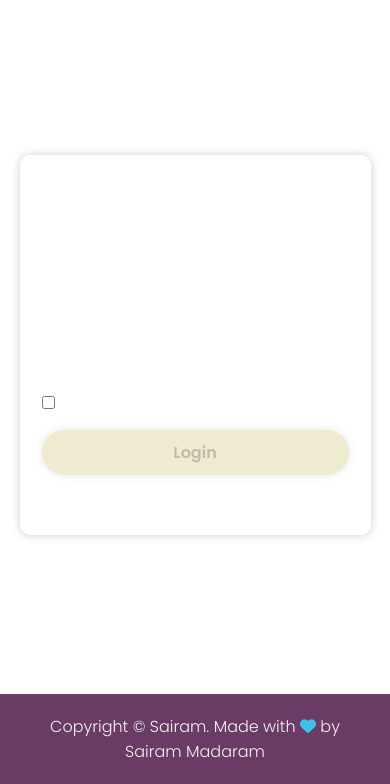
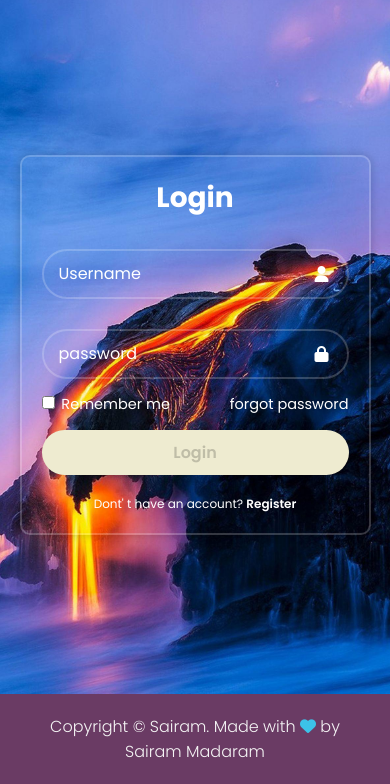
Before and after one commit to SairamMadaram/Login-Page, a plain HTML site: page index.html in a window 390 px wide. Shown: the part 60-844 px from the top of the page. Drawn offline with Linux system fonts and the light colour scheme; the site is published under a folder, as on GitHub Pages, so addresses that start at the root find nothing.

Commit message:
Update style.css

```diff
--- a/style.css
+++ b/style.css
@@ -204,7 +204,7 @@ body {
 /* Media Queries for Responsive Design */
 @media (max-width: 768px) {
     body {
-        background: url(/mobile.jpg) no-repeat;
+        background: url(./mobile.jpg) no-repeat;
         background-size: cover;
         background-position: center;
     }
```
